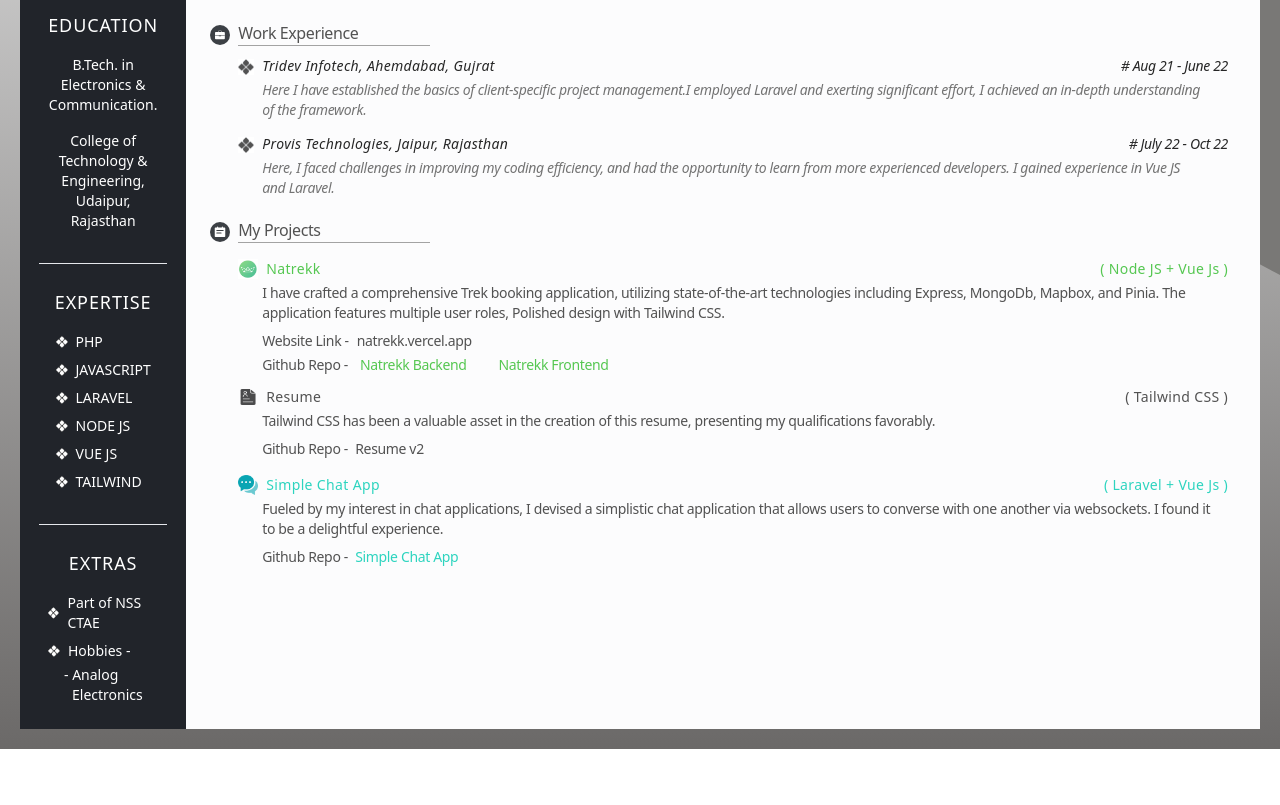
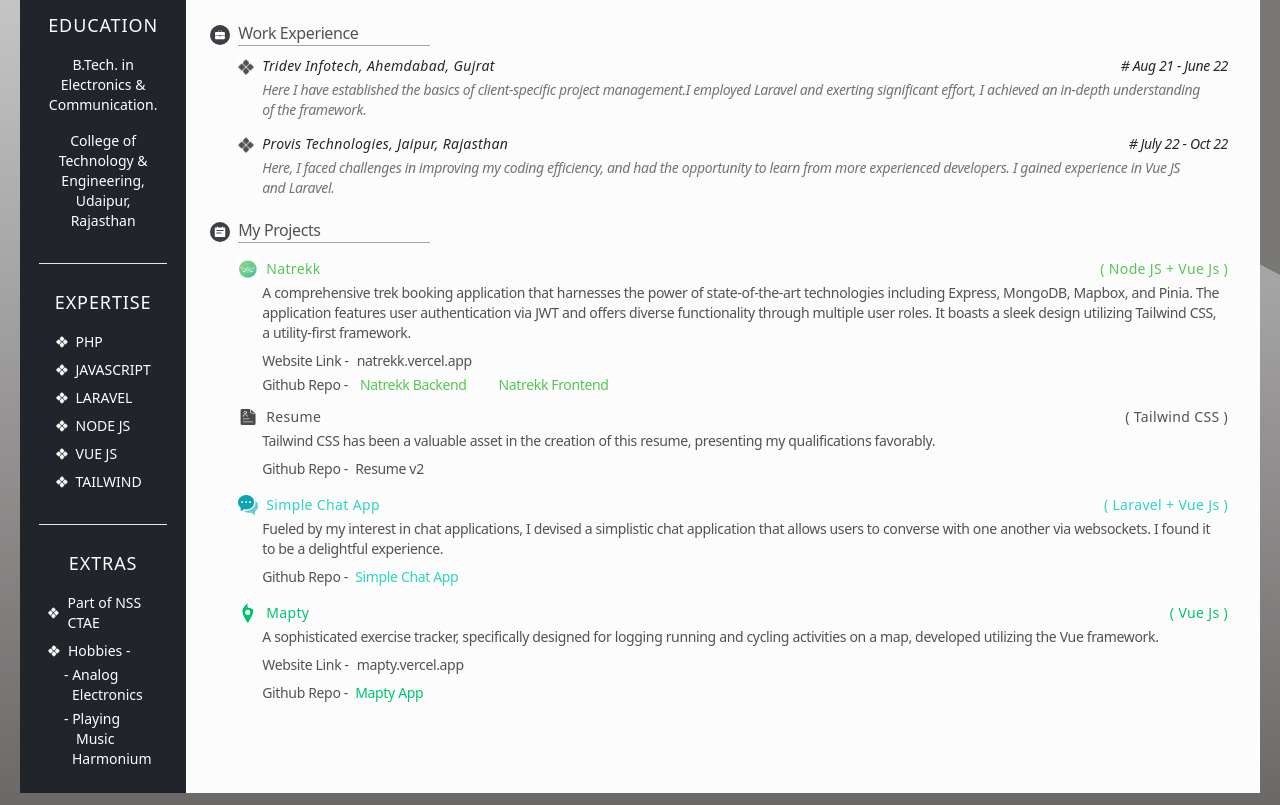
Before and after one commit to ChandraBhan07/Resume, a website: page layout 2/src/index.html in a window 1280 px wide. Shown: the part 237-1042 px from the top of the page. Before the commit the page ends 986 px from the top, so only its background shows below. Drawn offline with Linux system fonts and the light colour scheme.

Commit message:
Added mapty to layout 2

```diff
--- a/layout 2/src/index.html
+++ b/layout 2/src/index.html
@@ -10,10 +10,10 @@
 </head>
 
 <body>
-    <div class="bg-grad relative">
+    <div class="bg-grad relative min-h-screen">
         <div class="bg-partition absolute h-[32rem] w-full"></div>
 
-        <div class="p-5 pt-10">
+        <div class="p-5 pb-3 pt-10">
             <div class="main z-10 flex w-full">
                 <!-- photo -->
                 <div class="about flex w-48 flex-col items-center">
@@ -70,12 +70,17 @@
                                 - Analog
                                 <p class="ml-2">Electronics</p>
                             </div>
+                            <div class="ml-4 -mt-1">
+                                - Playing
+                                <p class="ml-3">Music</p>
+                                <p class="ml-2">Harmonium</p>
+                            </div>
                         </div>
                     </div>
                 </div>
 
                 <!-- part B -->
-                <div class="w-full">
+                <div class="w-full ">
                     <!-- name and contact -->
                     <div class="flex">
                         <div class="w-full">
@@ -276,9 +281,11 @@
                                     <div class="font-medium text-[#55c751]">( Node JS + Vue Js )</div>
                                 </div>
                                 <div class="mt-1 px-2 pl-6 tracking-tight text-neutral-600">
-                                    <div>I have crafted a comprehensive Trek booking application, utilizing
-                                        state-of-the-art technologies including Express, MongoDb, Mapbox, and Pinia. The
-                                        application features multiple user roles, Polished design with Tailwind CSS.
+                                    <div>A comprehensive trek booking application that
+                                        harnesses the power of state-of-the-art technologies including Express, MongoDB,
+                                        Mapbox, and Pinia. The application features user authentication via JWT and
+                                        offers diverse functionality through multiple user roles. It boasts a sleek
+                                        design utilizing Tailwind CSS, a utility-first framework.
                                     </div>
 
                                     <div class="mt-2 flex gap-2 font-medium">
@@ -339,6 +346,45 @@
                                                 App</a></span>
                                     </div>
                                 </div>
+
+
+
+
+                                <!-- mapty -->
+                                <div class="mt-4 flex w-full items-center justify-between text-neutral-600">
+                                    <a href="https://maptyv2.vercel.app/">
+                                        <div class="flex items-center gap-2">
+                                            <img class="h-5 w-5" src="img/Mapty.png" />
+                                            <p class="font-medium text-[#00c46a]">Mapty</p>
+                                        </div>
+                                    </a>
+                                    <div class="font-medium text-[#00c46a]">( Vue Js )</div>
+                                </div>
+                                <div class="mt-1 px-2 pl-6 tracking-tight text-neutral-600">
+                                    <div>A sophisticated exercise tracker, specifically designed for logging running and
+                                        cycling activities on a map, developed utilizing the Vue framework.
+                                    </div>
+
+                                    <div class="mt-2 flex gap-2 font-medium">
+                                        <div>Website Link -</div>
+                                        <a href="https://maptyv2.vercel.app/">mapty.vercel.app</a>
+                                    </div>
+
+                                    <div class="my-2 font-medium">
+                                        Github Repo - <span class="mx-1 text-[#00c46a]"> <a
+                                                href="https://github.com/ChandraBhan07/Mapty">Mapty
+                                                App</a></span>
+                                    </div>
+                                </div>
+
+
+
+
+
+
+
+
+
                             </div>
                         </div>
                     </div>
```
Also changed, not shown: layout 2/dist/output.css, layout 2/src/img/Mapty.png (added).
